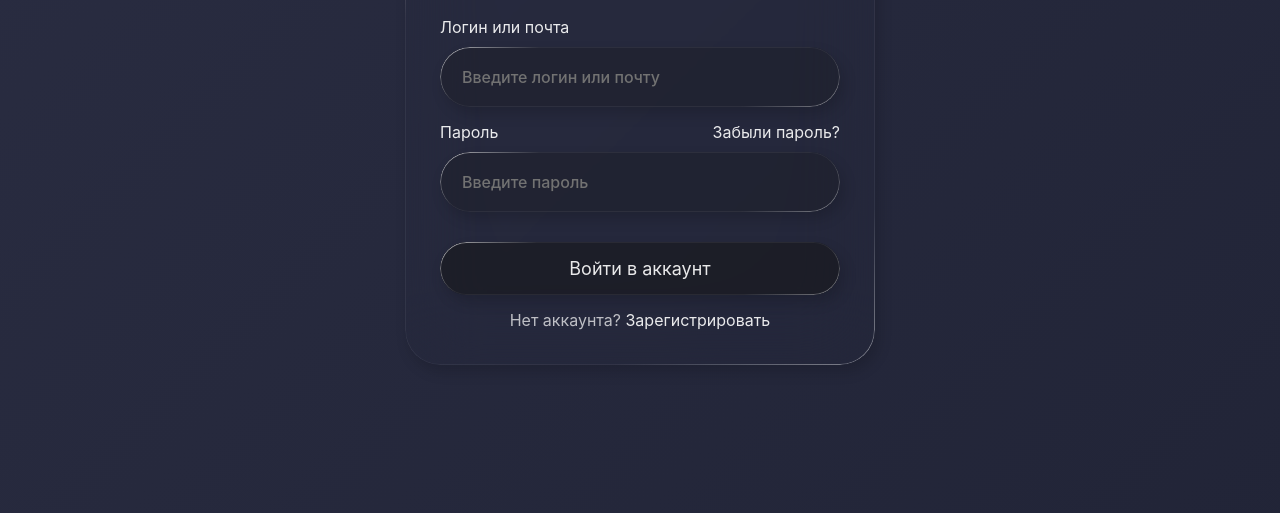
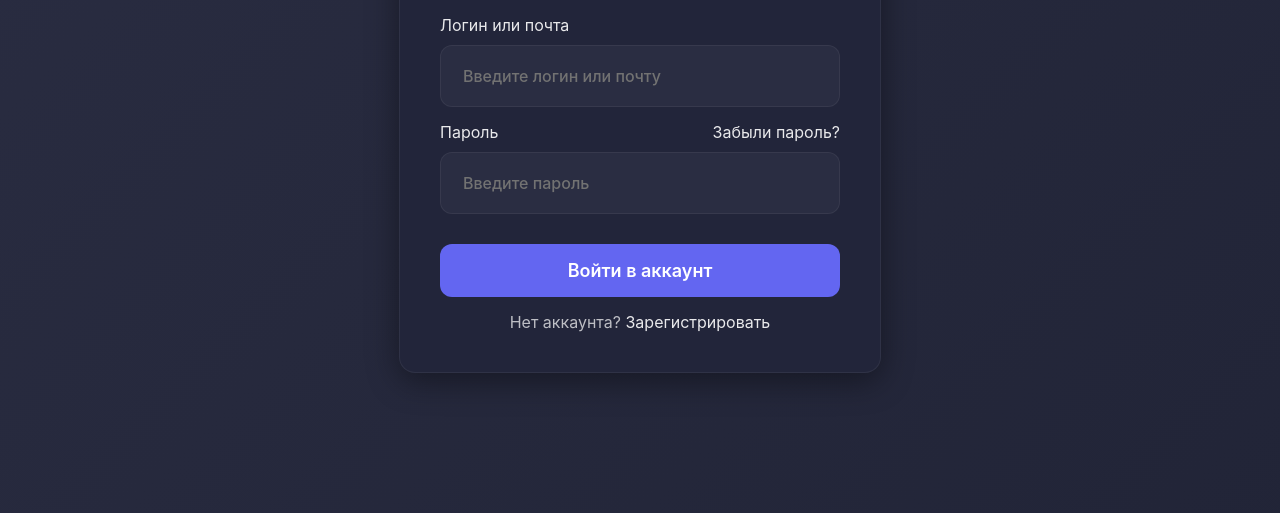
Before and after one commit to Lox123JUSSY12345/fuzzy-auron, a website: page signin.html in a window 1280 px wide. Shown: the part 287-800 px from the top of the page. Drawn offline with Linux system fonts and the light colour scheme; no server answers; a small style sheet from the web is missing.

Commit message:
Complete design update - dark blue theme across all pages

```diff
--- a/css/main/sign_up.css
+++ b/css/main/sign_up.css
@@ -69,26 +69,11 @@ main {
 .form-container {
     align-items: center;
     position: relative;
-    padding: 35px;
-    border-radius: 35px;
-    background: transparent;
-    border: none;
-    backdrop-filter: blur(37.5px);
-    overflow: hidden;
-    box-shadow: 4px 7px 13.5px rgb(0, 0, 0, 0.15);
-}
-
-.form-container::before {
-    content: "";
-    position: absolute;
-    inset: 0;
-    border-radius: 35px;
-    padding: 1px;
-    background: linear-gradient(149deg, #fff -30%, #fff -60%, rgba(255, 255, 255, 0.06) 20%, rgba(255, 255, 255, 0.06) 80%, #fff 130%, #fff 100%);
-    -webkit-mask: linear-gradient(#fff 0 0) content-box, linear-gradient(#fff 0 0);
-    -webkit-mask-composite: xor;
-    mask-composite: exclude;
-    pointer-events: none;
+    padding: 40px;
+    border-radius: 16px;
+    background: var(--bg-secondary);
+    border: 1px solid var(--border);
+    box-shadow: 0 8px 32px rgba(0, 0, 0, 0.4);
 }
 
 .text {
@@ -137,27 +122,16 @@ main {
     width: 400px;
     align-items: center;
     position: relative;
-    border-radius: 30px;
+    border-radius: 12px;
     margin-top: 10px;
-    background: rgb(20, 20, 20, 0.25);
-    border: none;
-    overflow: hidden;
-    box-shadow: 4px 7px 13.5px rgb(0, 0, 0, 0.15);
-    transition: all 0.3s cubic-bezier(0.45, 1.45, 0.49, 1.15);
+    background: var(--bg-tertiary);
+    border: 1px solid var(--border);
+    transition: all 0.3s ease;
 }
 
-.input-wrapper::before, .submit-btn::before {
-    content: "";
-    position: absolute;
-    inset: 0;
-    border-radius: 30px;
-    padding: 1px;
-    background: linear-gradient(149deg, #fff -10%, #fff -60%, rgba(255, 255, 255, 0.06) 20%, rgba(255, 255, 255, 0.06) 80%, #fff 130%, #fff 100%);
-    -webkit-mask: linear-gradient(#fff 0 0) content-box, linear-gradient(#fff 0 0);
-    -webkit-mask-composite: xor;
-    mask-composite: exclude;
-    pointer-events: none;
-    transition: all 0.3s cubic-bezier(0.45, 1.45, 0.49, 1.15);
+.input-wrapper:focus-within {
+    border-color: var(--accent-color);
+    box-shadow: 0 0 0 3px rgba(99, 102, 241, 0.1);
 }
 
 .submit-btn {
@@ -167,14 +141,17 @@ main {
     align-items: center;
     text-align: center;
     font-size: 18px;
-    background: rgb(20, 20, 20, 0.50);
-    color: var(--text-color);
+    background: var(--accent-color);
+    color: #ffffff;
     cursor: pointer;
-    font-weight: 400;
+    font-weight: 600;
+    border: none;
 }
 
-.submit-btn:hover, .input-wrapper:hover {
-    transform: scale(1.02);
+.submit-btn:hover {
+    background: var(--accent-hover);
+    transform: translateY(-2px);
+    box-shadow: 0 8px 16px rgba(99, 102, 241, 0.3);
 }
 
 .checkbox-group {
```
